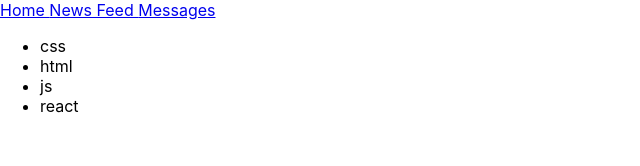
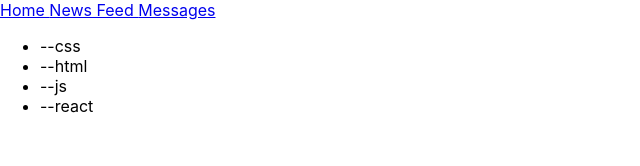
Before and after one commit to Alex666000/social-2023-new, a React (Create React App) app: page / in a window 1280 px wide. Shown: the top 166 px of the page, without its empty margins (0-640 px from the left). Built offline with nearby package versions, Linux system fonts and the light colour scheme.

Commit message:
10 begin

```diff
--- a/src/Technologies.tsx
+++ b/src/Technologies.tsx
@@ -5,10 +5,10 @@ function Technologies() {
     return (
         <div>
             <ul>
-                <li>css</li>
-                <li>html</li>
-                <li>js</li>
-                <li>react</li>
+                <li>--css</li>
+                <li>--html</li>
+                <li>--js</li>
+                <li>--react</li>
             </ul>
         </div>
     )
```
